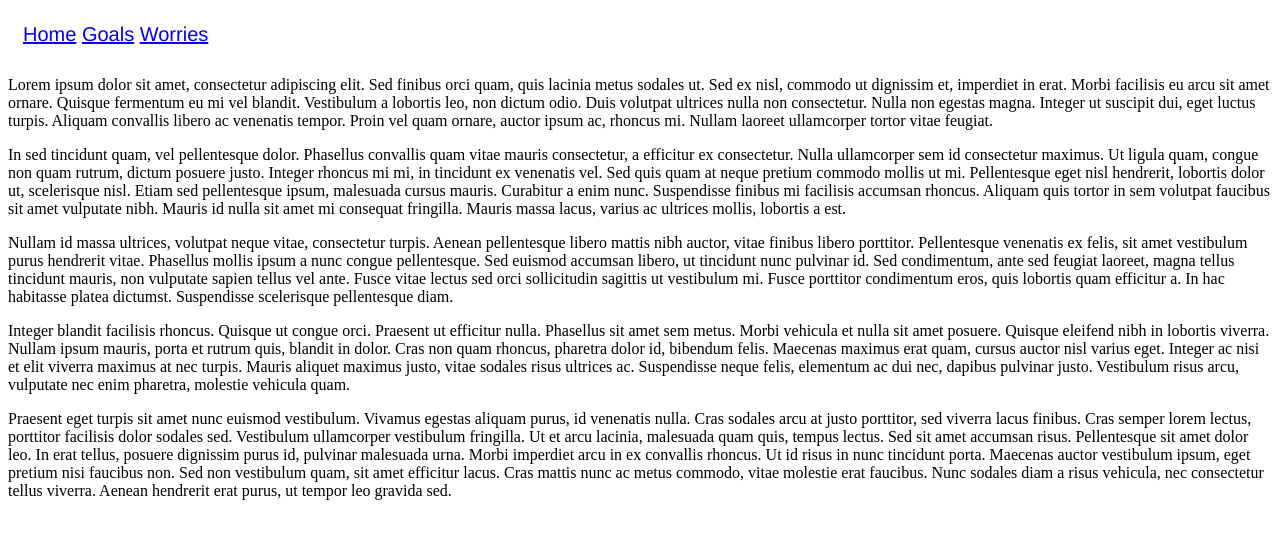
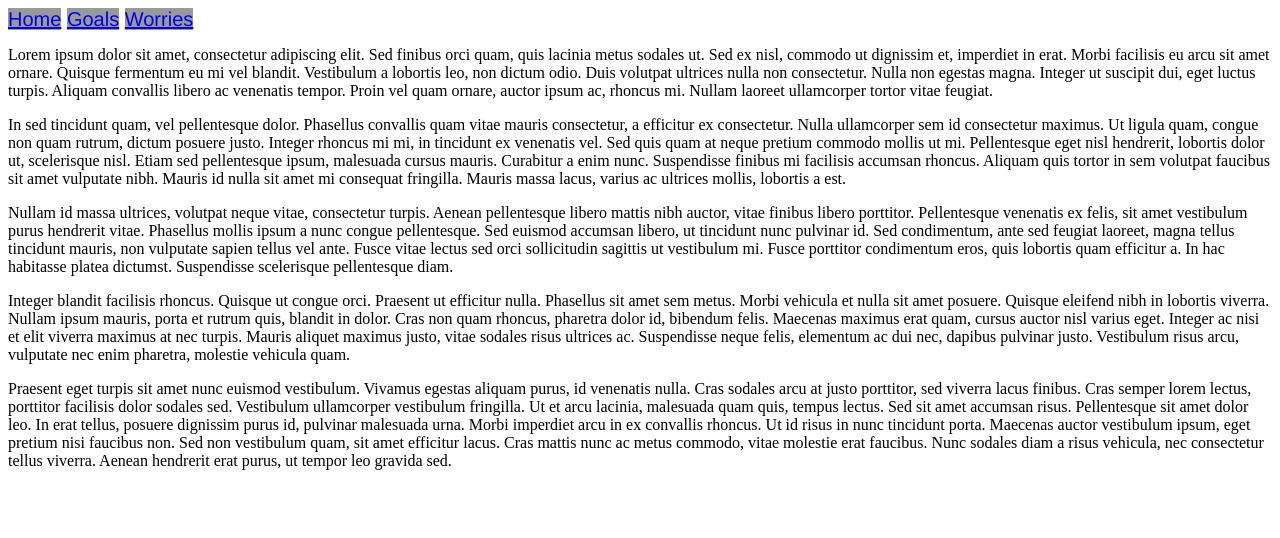
Before and after one commit to kevindiaz/kevindiaz.github.io, a plain HTML site: page index.html in a window 1280 px wide. Drawn offline with Linux system fonts and the light colour scheme.

Commit message:
another css fix

```diff
--- a/index.html
+++ b/index.html
@@ -14,7 +14,6 @@
   }
   .wrap-stuff {
     /*background-color: #999;*/
-    padding: 15px;
     border-radius: 5px;
     font-size: 20px;
     line-height: 1.1;
@@ -23,8 +22,9 @@
     left: 5px;
     font-family: "helvetica";
   }
-  .wrap-stuff li a {
+  .wrap-stuff a {
     padding 5px;
+    background-color: #999;
   }
   .wrap-stuff a:hover {
     color: #red;
```
